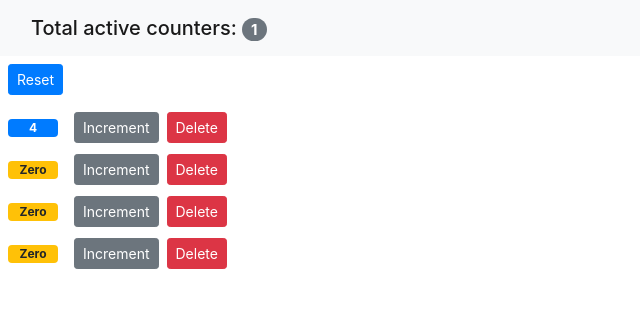
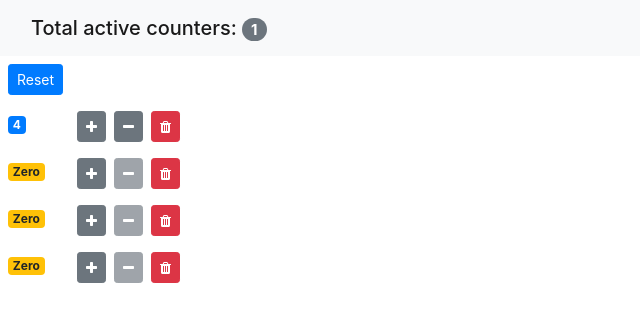
Before and after one commit to wilbertopachecob/react-counter-app, a React (Create React App) app: page / in a window 1280 px wide. Shown: the top 322 px of the page, without its empty margins (0-640 px from the left). Built offline with nearby package versions, Linux system fonts and the light colour scheme.

Commit message:
refactored code to use grid css

```diff
--- a/src/components/counter.jsx
+++ b/src/components/counter.jsx
@@ -8,28 +8,38 @@ class valueer extends Component {
 
   render() {
     return (
-      <div className="mt-2">
-        <span style={{ width: "50px" }} className={this.getBadgeClasses()}>
-          {this.formatvalue()}
-        </span>
+      <div className="row p-2">
+        <div className="col-2">
+          <span className={this.getBadgeClasses()}>{this.formatvalue()}</span>
+        </div>
+        <div className="col">
           <button
-          className="btn btn-secondary btn-sm ml-2"
+            className="btn btn-secondary btn-sm"
             onClick={() => this.props.onIncrement(this.props.counter)}
           >
-          Increment
+            <i className="fa fa-plus" aria-hidden="true"></i>
+          </button>
+
+          <button
+            className="btn btn-secondary btn-sm mx-2"
+            onClick={() => this.props.onDecrement(this.props.counter)}
+            disabled={!this.props.counter.value}
+          >
+            <i className="fa fa-minus" aria-hidden="true"></i>
           </button>
           <button
-          className="btn btn-danger btn-sm ml-2"
+            className="btn btn-danger btn-sm"
             onClick={() => this.props.onDelete(this.props.counter.id)}
           >
-          Delete
+            <i className="fa fa-trash" aria-hidden="true"></i>
           </button>
+        </div>
       </div>
     );
   }
 
   getBadgeClasses() {
-    let classes = "badge m-2 badge-";
+    let classes = "badge badge-";
     classes += this.props.counter.value === 0 ? "warning" : "primary";
     return classes;
   }
```
Lines whose indentation alone changed are shown as unchanged.
